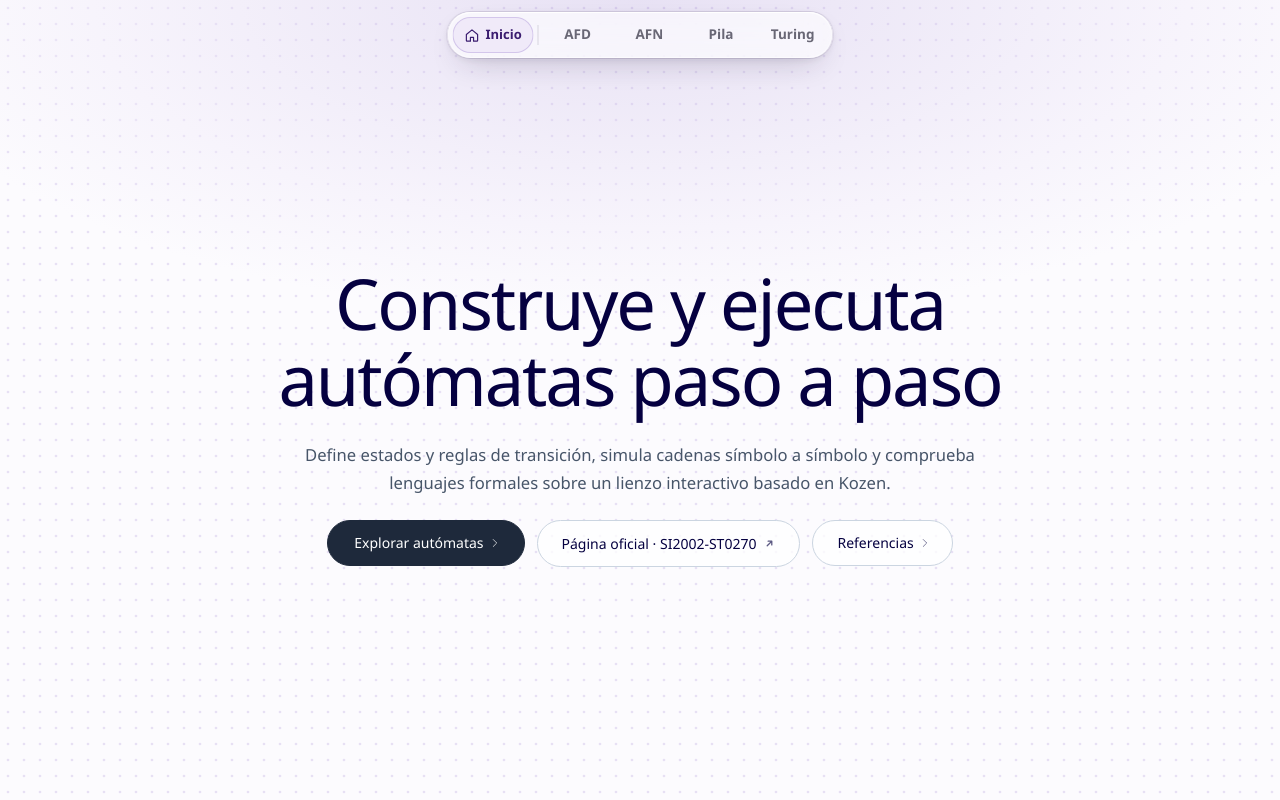
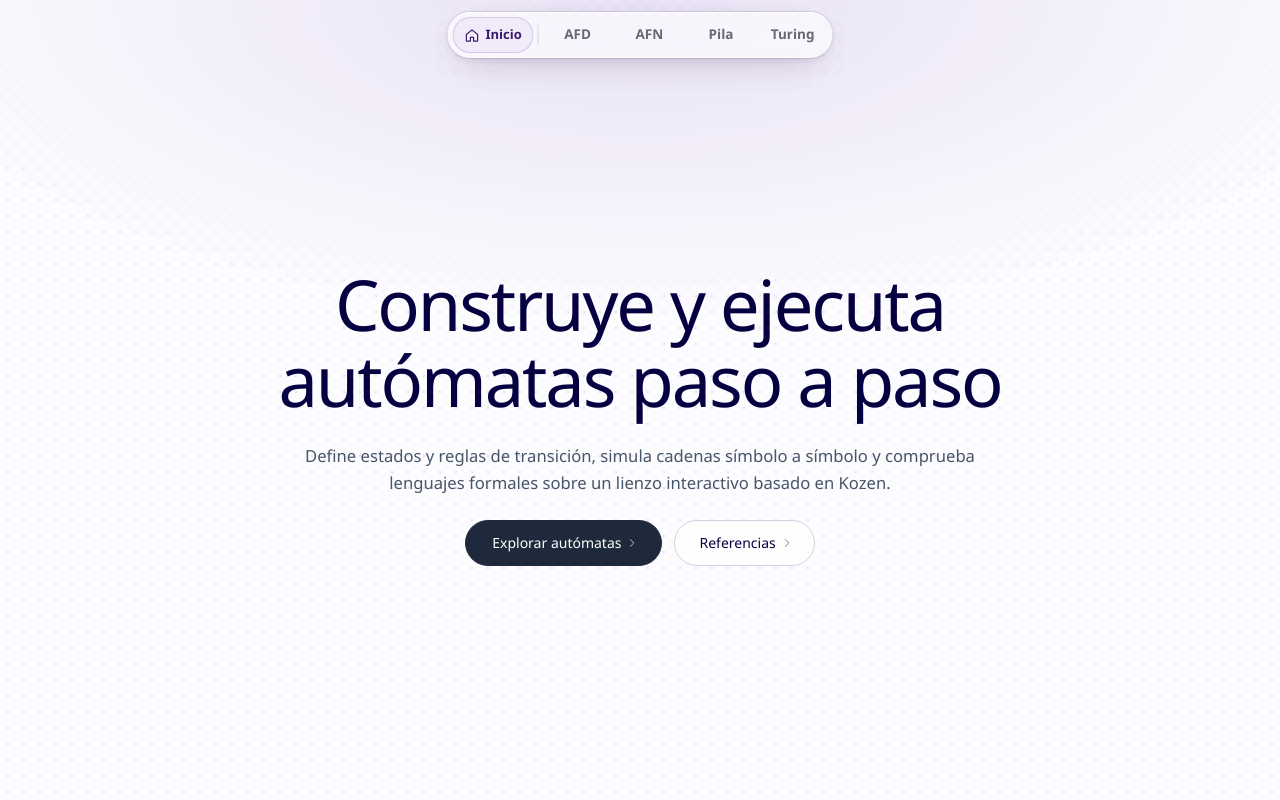
Before and after one commit to ThomasSerna/formal-languages, a React (Vite) app: page / in a window 1280 px wide. Built offline with nearby package versions, Linux system fonts and the light colour scheme; a web font is replaced by a local one.

Commit message:
feat: dejar solo botones de explorar automatas y referencias en inicio

```diff
--- a/src/components/LandingHero.tsx
+++ b/src/components/LandingHero.tsx
@@ -199,26 +199,6 @@ export default function LandingHero({
             </svg>
           </button>
 
-          <a
-            className="landing-btn-secondary"
-            href={PROFESSOR_PAGE_URL}
-            target="_blank"
-            rel="noreferrer"
-            title="Sergio Ramírez Rico - SI2002-ST0270"
-          >
-            <span>Página oficial · SI2002-ST0270</span>
-            <svg width="11" height="11" viewBox="0 0 12 12" fill="none" aria-hidden="true">
-              <path
-                d="M3.5 8.5 8.5 3.5M4.5 3.5h4v4"
-                stroke="currentColor"
-                strokeOpacity=".65"
-                strokeWidth="1.4"
-                strokeLinecap="round"
-                strokeLinejoin="round"
-              />
-            </svg>
-          </a>
-
           <button
             type="button"
             className="landing-btn-secondary"
```
